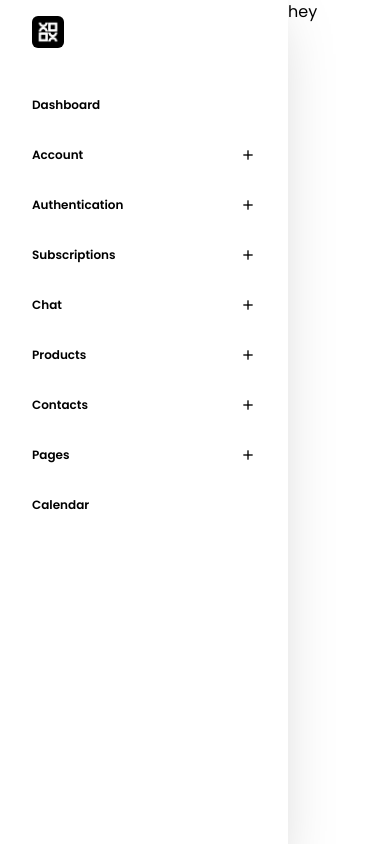
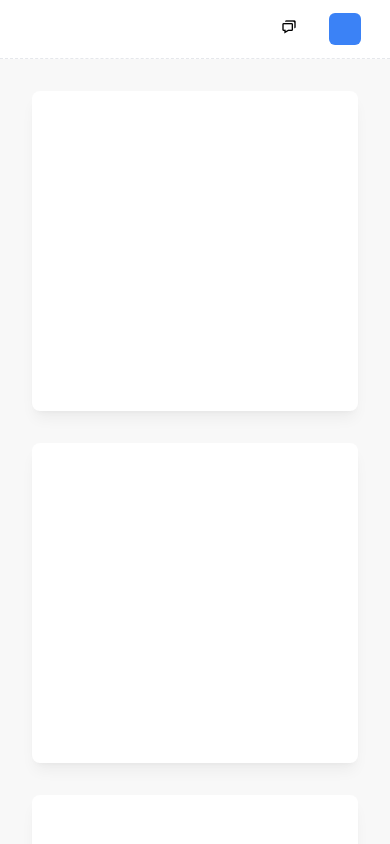
Before and after one commit to rishirathoree/sidebar-admin, a React (Vite) app: page / in a window 390 px wide. Shown: the top 844 px of the page. Built offline with nearby package versions, Linux system fonts and the light colour scheme.

Commit message:
added'added

```diff
--- /dev/null
+++ b/src/App/Dashboard/Dashboard.jsx
@@ -0,0 +1,17 @@
+import React from 'react'
+
+const Dashboard = () => {
+  return (
+    <>
+    <div className='p-8 grid gap-8 lg:grid-cols-3 md:grid-cols-2 sm:grid-cols-1'>
+        {Array(10).fill(1).map((item,idx)=>{
+            return(
+                <div className='bg-white shadow-lg shadow-black/5 h-80 rounded-lg'></div>
+            )
+        })}
+    </div>
+    </>
+  )
+}
+
+export default Dashboard
--- a/src/App/Home/Home.jsx
+++ b/src/App/Home/Home.jsx
@@ -1,9 +1,17 @@
 import React from 'react'
+import Navbar from '../../components/Navbar'
+import {  Route, Routes } from 'react-router-dom'
+import Dashboard from '../Dashboard/Dashboard'
 
 const Home = () => {
   return (
     <>
-    hey
+    <div className='overflow-hidden lg:ml-[288px] md:ml-[288px] sm:ml-0 mt-[59px] max-h-full min-h-screen'>
+      <Navbar />
+      <Routes>
+        <Route path="*" element={<Dashboard />} />
+      </Routes>
+    </div>
     </>
   )
 }
--- a/src/components/Navbar.jsx
+++ b/src/components/Navbar.jsx
@@ -1,37 +1,26 @@
 import React, { useEffect, useRef } from 'react'
 
 const Navbar = () => {
-  const navmenus = ['Product', 'Resources','Solution','Blog']
-  const navss = useRef()
-  useEffect(()=>{console.log(navss.current.offsetHeight)},[])
   return (
-    <>
-    <div ref={navss} className='flex items-center justify-between w-full top-0 right-0 fixed lg:px-20 md:px-12 sm:px-4 py-4'>
-        <span><p className='font-semibold text-lg tracking-tight'>Boxsol</p></span>
-        <ul className=' lg:flex md:hidden sm:hidden items-center space-x-8'>
-        {navmenus.map((item,idx)=>{
-          return(
-        <li className='underline-anime'><p className='font-medium text-black/50 text-[12px]'>{item}</p></li>
-          )
-        })}
-        </ul>
-      <div className='space-y-[3px] lg:hidden md:block sm:block'>
-        <span className='block bg-black w-4 h-[2px]'></span>
-        <span className='block bg-black w-2 h-[2px]'></span>
-        <span className='block bg-black w-4 h-[2px]'></span>
-      </div>
-      <span className=' lg:flex md:hidden sm:hidden items-center space-x-6'>
-        <button className='font-semibold text-white text-[10px] bg-black px-4 py-2 rounded'>Start for free</button>
-      </span>
+    <div className='fixed border-b border-dashed bg-white top-0 right-0 flex items-center justify-end lg:px-20 md:px-12 sm:px-4 lg:w-[calc(100%-288px)] md:w-[calc(100%-288px)] sm:w-full'>
+
+        <div className='flex items-center p-[13px] space-x-8'>
+
+          <span className='block group relative '>
+          <i className='bx bx-chat'></i>
+          <div className='w-80 rounded-lg shadow-black/5 bounce-effect ring-1 ring-black/5 shadow-lg opacity-0 z-50 group-hover:opacity-100 invisible group-hover:visible absolute h-60 group-hover:h-80 duration-200 top-10 after:w-full after:h-4 after:opacity-0 after:bg-black after:-top-4 after:right-0 after:absolute right-0 bg-white'></div>
+          </span>
+
+          <span className='block relative  w-8 h-8 group rounded-md bg-blue-500'>
+          <div className='w-80 rounded-lg shadow-black/5 bounce-effect ring-1 ring-black/5 shadow-lg opacity-0 z-50 group-hover:opacity-100 invisible group-hover:visible absolute h-60 group-hover:h-80 duration-200 top-10 after:w-full after:h-4 after:opacity-0 after:bg-black after:-top-4 after:right-0 after:absolute right-0 bg-white'></div>
+          </span>
+
+        </div>
     </div>
-    </>
   )
 }
 
 export default Navbar
 
-
-
-
-
-// 100 height
+// const navss = useRef()
+// useEffect(()=>{console.log(navss.current.offsetHeight)},[])
--- a/src/components/Sidebar.jsx
+++ b/src/components/Sidebar.jsx
@@ -7,7 +7,7 @@ const Sidebar = () => {
     {
       name: 'Dashboard',
       icon: 'dashboard-icon',
-      link: '/dashboard',
+      link: '/',
     },
 
     {
@@ -183,19 +183,20 @@ const Sidebar = () => {
     item.submenus?.some((submenuItem) => activePath.startsWith(submenuItem.link))
   );
   const [expanded, setExpanded] = useState(matchingSubmenuIndex);
+  const navigateTo = (route) => {window.location.href = route;};
   const handleToggle = (idx) => {
     setExpanded((prevExpanded) => (prevExpanded === idx ? null : idx));
   };
   return (
     <>
-    <div className='h-screen fixed z-50 w-72 duration-1000  flex items-start justify-between flex-col top-0 left-0 bg-white box-shadow'>
-      <span className='block px-8 py-4 w-full'>
-        <span className='block w-8 h-8 rounded-md overflow-hidden bg-blue-500'><img src={logo} className='w-full h-full object-fill' alt="" /></span>
+    <div className='h-screen fixed lg:flex md:flex sm:hidden z-50 w-72 duration-1000  flex items-start justify-between flex-col top-0 left-0 bg-white box-shadow'>
+      <span className='block px-8 py-4 w-full border-b border-dashed'><img src={logo} className='w-32 h-full object-cover' alt="" />
       </span>
       <ul className='p-4 flex-1 h-2/3 overflow-hidden dontShowScroll overflow-y-auto w-full'>
         {sidebarMenu.map((item, idx) => (
-          <li key={idx}>
+          <li onClick={()=>{{!item.submenus && navigateTo(item.link)}}} key={idx}>
             <span
+
               className='peer p-4 flex items-center justify-between cursor-pointer'
               onClick={()=>{handleToggle(idx)}} // Toggle submenu on click
             >
--- a/src/index.css
+++ b/src/index.css
@@ -3,7 +3,7 @@
 @tailwind utilities;
 
 *{font-family: 'Poppins', sans-serif;}
-body{margin-left: 288px;}
+body{background-color: #f8f8f8;}  /* this is adjusted */
 .box-shadow{box-shadow: -25px 28px 61px 4px rgba(0,0,0,0.26);}
 .bounce-effect{
     transition: all 700ms cubic-bezier(.47,1.64,.41,.8);
```
Also changed, not shown: src/assets/images/logo.png.
